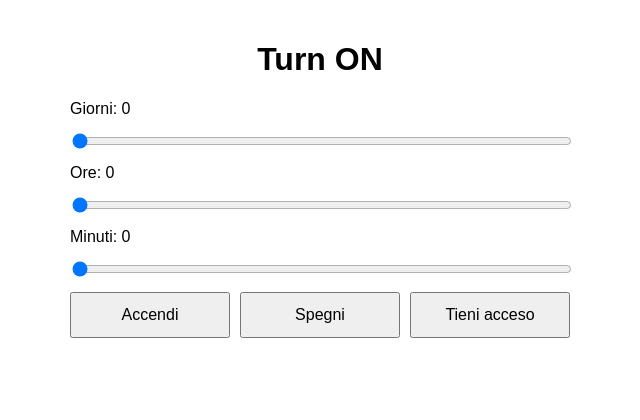
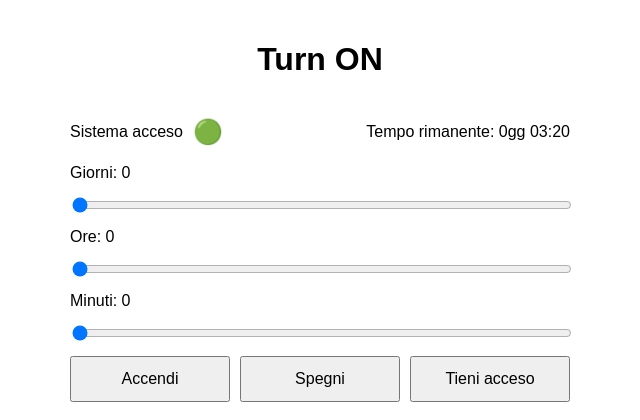
Before and after one commit to RavazziniAndrea/turn-on-server, a Flask app: page / in a window 1280 px wide. Shown: the top 420 px of the page, without its empty margins (320-960 px from the left). Run offline with Flask 3, Linux system fonts and the light colour scheme.

Commit message:
WIP: Starting to manage minutes to frontend

```diff
--- a/app/app.py
+++ b/app/app.py
@@ -5,9 +5,9 @@ app = Flask(__name__)
 
 class Timing:
     def __init__(self, days=0, hours=0, minutes=0):
-        self.days = days
-        self.hours = hours
-        self.minutes = minutes
+        self.days = int(days)
+        self.hours = int(hours)
+        self.minutes = int(minutes)
 
     def get_minutes(self):
         return self.days*24*60 + self.hours*60 + self.minutes
@@ -24,9 +24,18 @@ def send_wol():
 def shutdown():
     pass
 
+# 0 OFF - 1 ON
+def get_server_state():
+    return 0
+
+def get_server_minutes():
+    return 200
+
 @app.route("/")
 def index():
-    return render_template("index.html", message="OK")
+    server_minutes = get_server_minutes()
+    state = 0 if server_minutes <= 0 else 1
+    return render_template("index.html", state=state, minutes=server_minutes)
 
 
 @app.route("/", methods=["POST"])
@@ -40,10 +49,12 @@ def command():
     elif action == "OFF":
         shutdown()
     elif action == "KEEP_ON":
-        send_wol()
+        timing = Timing(100, 0, 0)
     else:
         print("Action not found!", flush=True)
-    return render_template("index.html", days=timing.days, hours=timing.hours, minutes=timing.minutes)
+
+    state = 0 if timing.get_minutes() <= 0 else 1
+    return render_template("index.html", state=state, minutes=timing.get_minutes())
 
 if __name__ == "__main__":
     app.run(host="0.0.0.0", port=5000)
--- a/app/templates/index.html
+++ b/app/templates/index.html
@@ -50,7 +50,42 @@
 <body>
 
     <h1>Turn ON</h1>
+    <br>
+    <div id="system-status" style="display: flex; align-items: center; gap: 10px;">
+      <span id="status-text">Sistema </span>
+      <span id="status-icon" style="font-size: 1.5rem;"></span>
+      <span id="timer" style="margin-left: auto;">Tempo rimanente: 0gg 00:00</span>
+    </div>
+    <script>
+    let status=document.getElementById("status-text");
+    let icon  =document.getElementById("status-icon");
+    if({{state}}){
+      status.textContent="Sistema acceso ";
+      icon.textContent = '🟢';
+      icon.style.color="green";
+    } else {
+      status.textContent="Sistema spento ";
+      icon.textContent = '🔴';
+      icon.style.color="red";
+    }
 
+    let totalMinutes = {{minutes}};
+    function update_timer(){
+      if(totalMinutes > 0){
+        let days = Math.floor(totalMinutes / (24 * 60));
+        let hours = Math.floor((totalMinutes % (24 * 60)) / 60);
+        let minutes = totalMinutes % 60;
+        if(Math.floor(hours / 10) == 0) hours = "0"+hours;
+        if(Math.floor(minutes / 10) == 0) minutes = "0"+minutes;
+        document.getElementById("timer").textContent = "Tempo rimanente: "+days+"gg "+hours+":"+minutes;
+        totalMinutes--;
+      }
+    }
+    update_timer()
+    setInterval(update_timer, 60*1000);
+
+    </script>
+    <br>
     <form method="POST" action="/">
         <label for="giorni">Giorni: <span id="giorniVal">0</span></label>
         <input type="range" id="giorni" name="giorni" min="0" max="7" value="0" oninput="document.getElementById('giorniVal').innerText=this.value">
```
